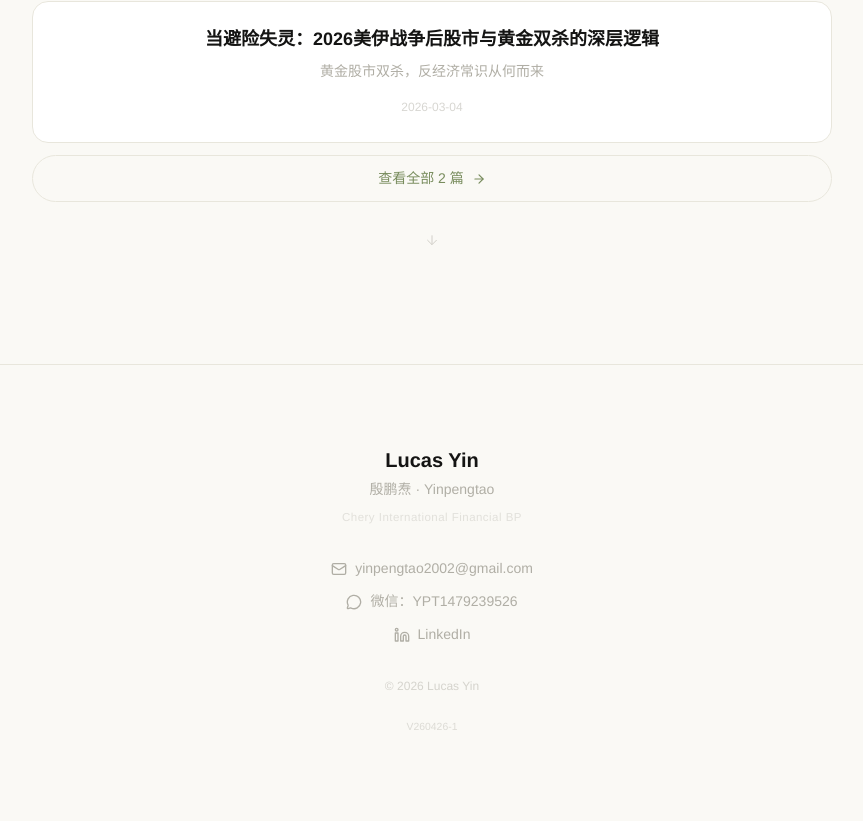
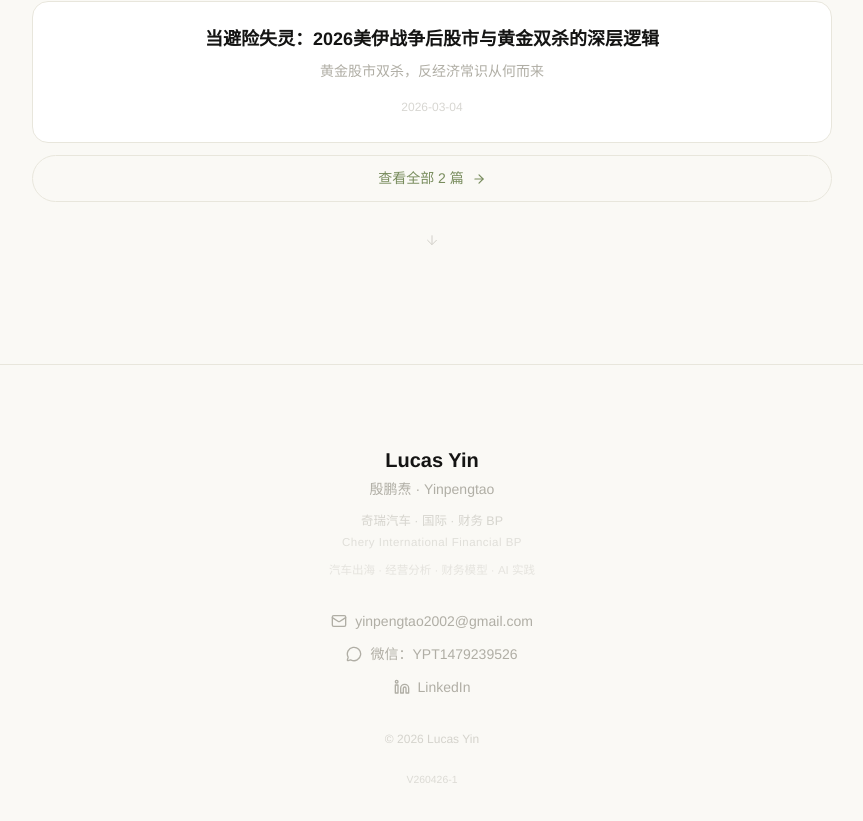
Before and after one commit to yinpengtao2002-ai/yinpengtao2002-ai.github.io, a Next.js app: page / in a window 1280 px wide. Shown: the part 2836-3657 px from the top of the page, without its empty margins (208-1071 px from the left). Built offline with nearby package versions, Linux system fonts and the light colour scheme.

Commit message:
Expand footer identity note

```diff
--- a/src/app/page.tsx
+++ b/src/app/page.tsx
@@ -478,18 +478,42 @@ export default function Home() {
             <p style={{ fontSize: "0.875rem", color: "var(--muted)", marginTop: "0.25rem", fontFamily: HOME_UI_FONT }}>
               {siteConfig.author.chineseName} &middot; {siteConfig.author.pinyinName}
             </p>
+            <div style={{ marginTop: "0.75rem", display: "flex", flexDirection: "column", gap: "0.2rem" }}>
+              <p
+                style={{
+                  fontSize: "0.78rem",
+                  color: "var(--muted)",
+                  opacity: 0.48,
+                  margin: 0,
+                  fontFamily: HOME_UI_FONT,
+                }}
+              >
+                奇瑞汽车 · 国际 · 财务 BP
+              </p>
               <p
                 style={{
                   fontSize: "0.72rem",
                   color: "var(--muted)",
-                opacity: 0.32,
-                marginTop: "0.55rem",
+                  opacity: 0.34,
+                  margin: 0,
                   fontFamily: HOME_UI_FONT,
                   letterSpacing: "0.04em",
                 }}
               >
                 Chery International Financial BP
               </p>
+              <p
+                style={{
+                  fontSize: "0.72rem",
+                  color: "var(--muted)",
+                  opacity: 0.28,
+                  margin: "0.45rem 0 0",
+                  fontFamily: HOME_UI_FONT,
+                }}
+              >
+                汽车出海 · 经营分析 · 财务模型 · AI 实践
+              </p>
+            </div>
           </div>
 
           <div style={{ display: "flex", flexDirection: "column", alignItems: "center", gap: "0.75rem", fontFamily: HOME_UI_FONT }}>
```
Lines whose indentation alone changed are shown as unchanged.
